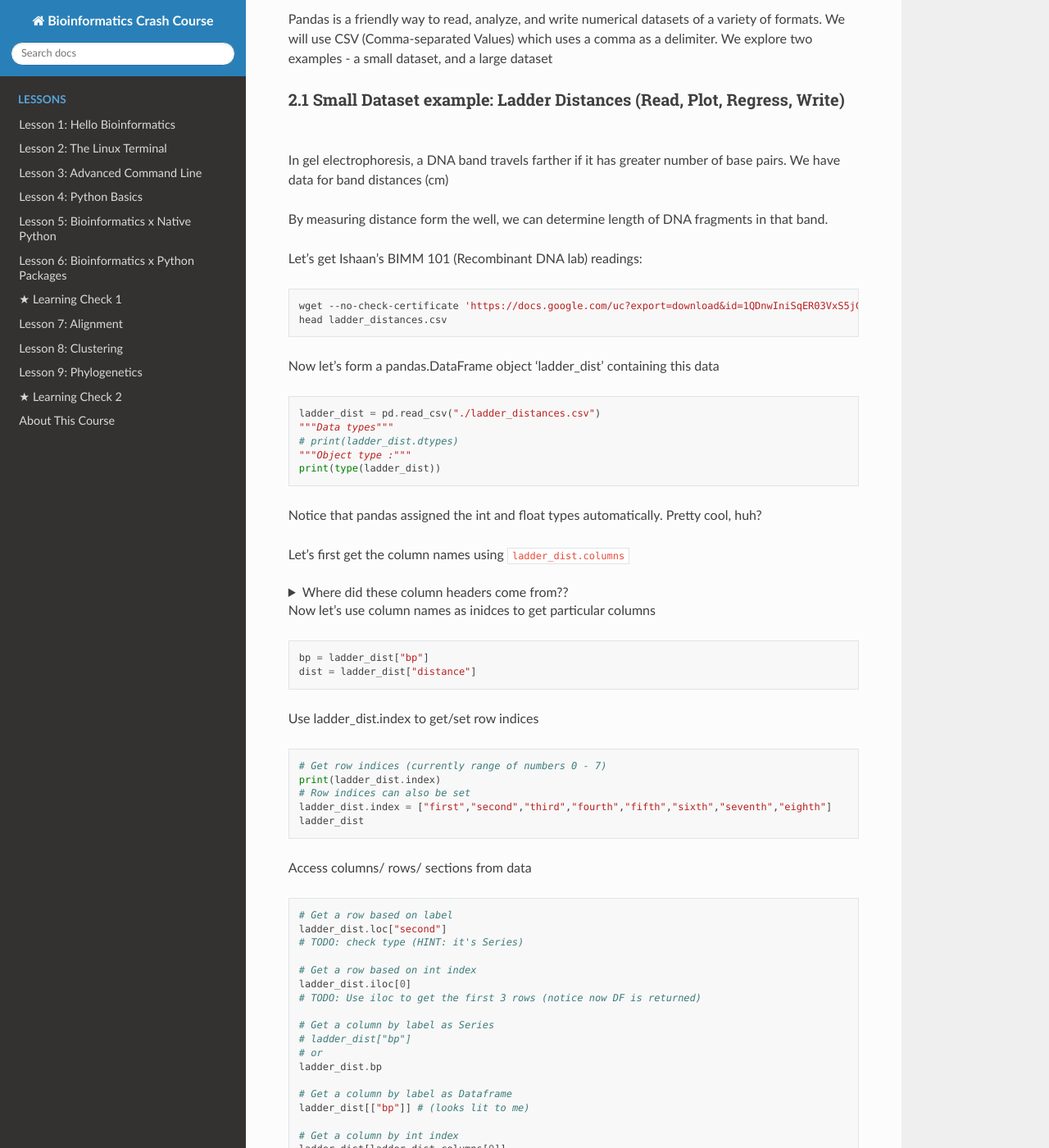
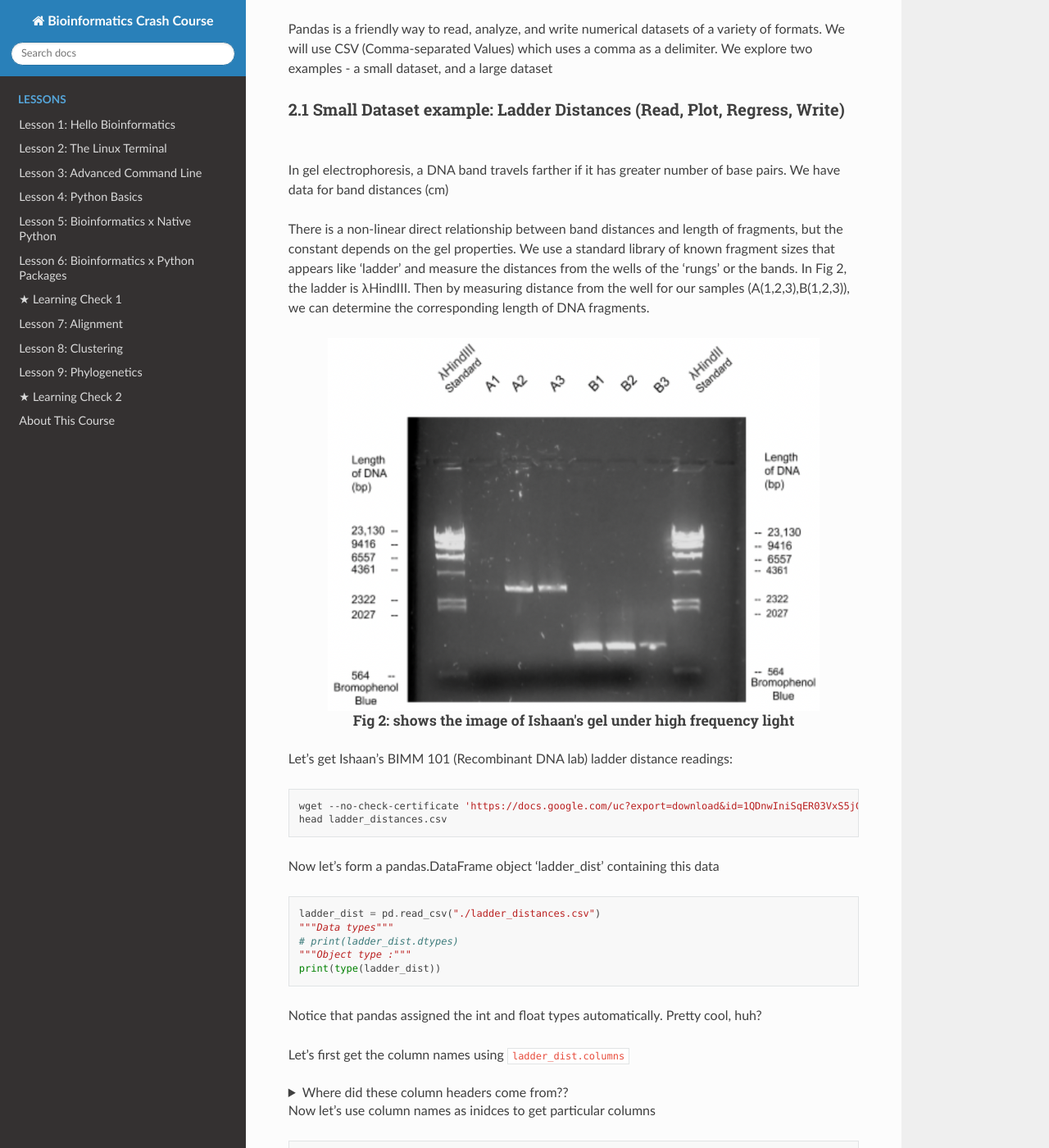
Before and after one commit to ubicucsd/crash_course, a Sphinx documentation site: the page built from source/7_DataAnalysisWithPython.md, in a window 1280 px wide and 1400 px high, scrolled down 3735 px. Shown: the whole window at 82% size. Built offline with Sphinx 7.4.7 and the Read the Docs theme 2.0.0, drawn with Linux system fonts in a browser that asks for light colours; some of the changed text lies outside the part shown.

Commit message:
Update 7_DataAnalysisWithPython.md

````diff
--- a/source/7_DataAnalysisWithPython.md
+++ b/source/7_DataAnalysisWithPython.md
@@ -17,7 +17,7 @@ We have used lists in Python, but instead of using those built-in structures it
 
 <div align="center">
     <figure class="image"><img src="https://miro.medium.com/max/1400/1*i5bjiMtaH8GhKaScSrefsw.png" alt="three data structures" width="600">
-        <figcaption> Table 1: (adapted from _Towards Data Science_) summarizes differences between the three data structures
+        <figcaption> <h5> Table 1: (adapted from _Towards Data Science_) summarizes differences between the three data structures </h5>
         </figcaption>
     </figure>
 </div>
@@ -27,7 +27,7 @@ All have their pros and cons, and are all useful in different scenarios. However
 
 <div align="center">
     <figure class="image"><img src="https://miro.medium.com/max/1400/1*rv1JADavAhDKN4-3iM7phQ.png" alt="three data structures" width="800">
-        <figcaption> Fig 1: 3 formats inter-transform
+        <figcaption> <h5> Fig 1: 3 formats inter-transform </h5>
         </figcaption>
     </figure>
 </div>
@@ -117,9 +117,16 @@ We explore two examples - a small dataset, and a large dataset
 ### 2.1 Small Dataset example: Ladder Distances (Read, Plot, Regress, Write)
 In gel electrophoresis, a DNA band travels farther if it has greater number of base pairs. We have data for band distances (cm)
 
-By measuring distance form the well, we can determine length of DNA fragments in that band.
+There is a non-linear direct relationship between band distances and length of fragments, but the constant depends on the gel properties. We use a standard library of known fragment sizes that appears like 'ladder' and measure the distances from the wells of the 'rungs' or the bands. In Fig 2, the ladder is λHindIII. Then by measuring distance from the well for our samples (A(1,2,3),B(1,2,3)), we can determine the corresponding length of DNA fragments.
 
-Let's get Ishaan's BIMM 101 (Recombinant DNA lab) readings:
+<div align="center">
+    <figure class="image"><img src="https://github.com/ubicucsd/crash_course/blob/master/source/extras/gel.png?raw=true" alt="Gel image" width="600">
+        <figcaption> <h5> Fig 2: shows the image of Ishaan's gel under high frequency light </h5>
+        </figcaption>
+    </figure>
+</div>
+
+Let's get Ishaan's BIMM 101 (Recombinant DNA lab) ladder distance readings:
 ```shell
 wget --no-check-certificate 'https://docs.google.com/uc?export=download&id=1QDnwIniSqER03VxS5jGNdBLq4dZ1t66o' -O ladder_distances.csv
 head ladder_distances.csv
@@ -183,13 +190,14 @@
 ```
 
 Now feel free to read pandas documentation and get particular cells:
-
+```python
 #Get particular cell
 # By label
 # TODO: Get the distance of the fifth gel band using ladder_dist.at
 
 # By int index
 # TODO: Get the same using ladder_dist.iat
+```
 <!--
 ladder_dist.at['fifth','distance']
 ladder_dist.iat[4,1]
@@ -278,7 +286,7 @@ Given multiple pairs <i>x</i> and <i>y</i> (the blue data points), which might b
 
 <div align="center">
     <figure class="image"><img src="https://raw.githubusercontent.com/ubicucsd/crash_course/master/source/extras/regression.png" alt="Linear Regression graph" width="600">
-        <figcaption>Fig 3: Expected output of Linear regression analysis
+        <figcaption> <h5> Fig 3: Expected output of Linear regression analysis </h5>
         </figcaption>
     </figure>
 </div>
````
